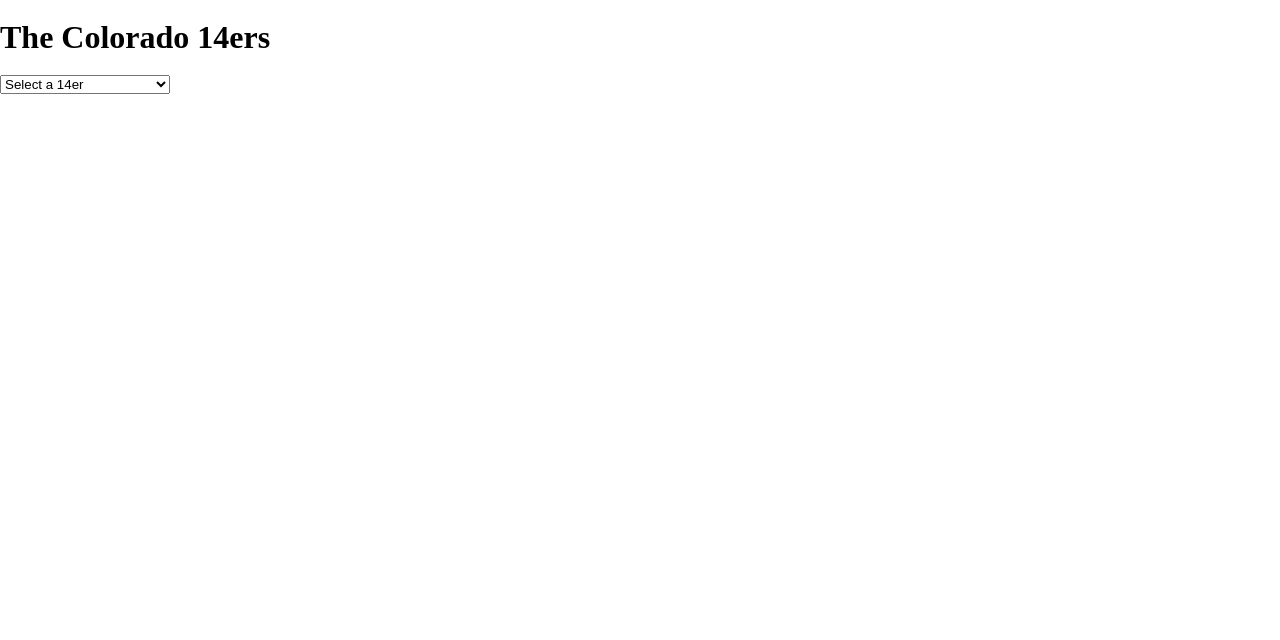
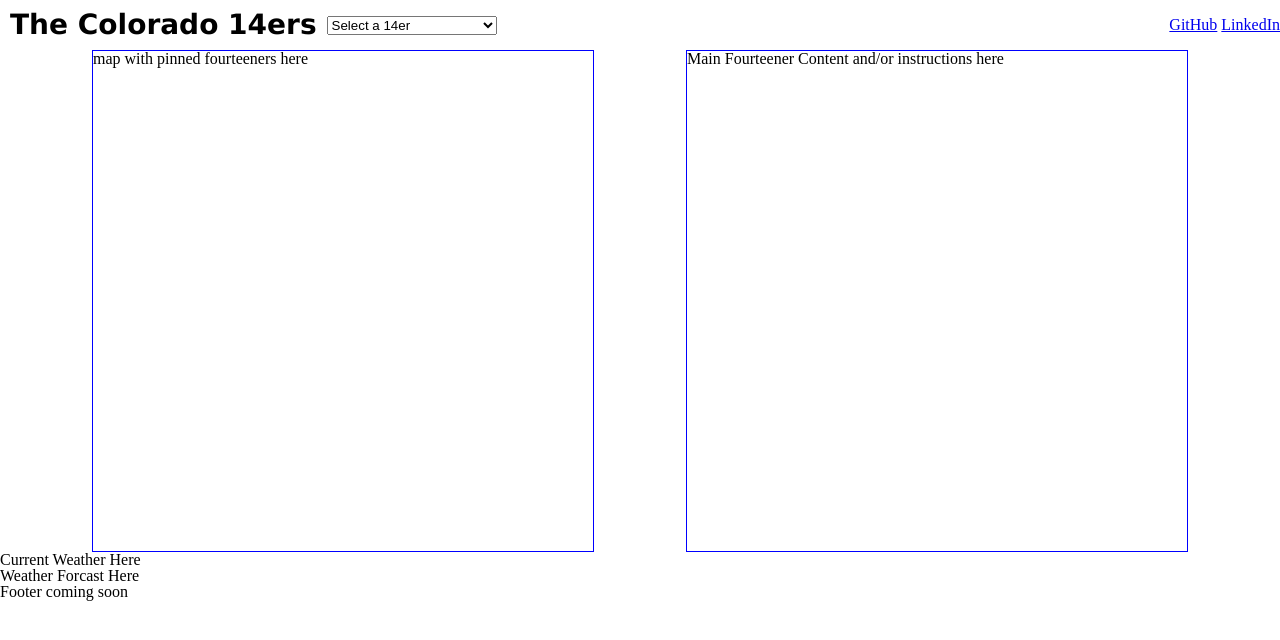
Before and after one commit to siascone/the-colorado-14ers, a website built with webpack: page index.html in a window 1280 px wide. Built offline with nearby package versions, Linux system fonts and the light colour scheme.

Commit message:
set basic style layout for main container and nav

```diff
--- a/index.html
+++ b/index.html
@@ -10,9 +10,38 @@
 </head>
 <body>
     <div id="root">
-        <h1>The Colorado 14ers</h1>
-        <div class="select-container"></div>
-        <div class="fourteener-container"></div>
+        <div class="navigation">
+            <div class="navigation-heading-select">
+                <h1 class="heading-title">The Colorado 14ers</h1>
+                <div class="select-container"></div>
+            </div>
+            <div class="bio-links">
+                <a href='https://github.com/siascone' target="_blank"><i className="fab fa-github"></i>GitHub</a>
+                <a href='https://www.linkedin.com/in/spencer-iascone-56b28b62' target="_blank"><i className="fab fa-linkedin"></i>LinkedIn</a>
+            </div>
+        </div>
+
+        <div class="fourteener-main">
+            <div class="fourteener-map">
+                map with pinned fourteeners here
+            </div>
+            <div class="fourteener-container">
+                Main Fourteener Content and/or instructions here
+            </div>
+        </div>
+
+        <div class="weather-container">
+            <div class="weather-current">
+                Current Weather Here
+            </div>
+            <div class="weather-forcast">
+                Weather Forcast Here
+            </div>
+        </div>
+
+        <div class="footer">
+            Footer coming soon
+        </div>
     </div>
 </body>
 </html>
--- a/src/index.scss
+++ b/src/index.scss
@@ -1,6 +1,14 @@
-// @import "./styles/example.scss";
 @import "./styles/reset.scss";
+@import "./styles/navigation.scss";
 @import "./styles/fourteener.scss";
-// #root {
-//     color: $color;
-// }
+
+body {
+    width: 100%;
+    min-height: 100vh;
+}
+
+#root {
+    // width: 100%;
+    // height: inherit;
+    // margin: 10px;
+}
--- a/src/styles/example.scss
+++ /dev/null
@@ -1,6 +0,0 @@
-// $color: purple;
-
-// #root > h1 {
-//     border: 4px solid $color;
-//     padding: 20px;
-// }
--- a/src/styles/fourteener.scss
+++ b/src/styles/fourteener.scss
@@ -1,14 +1,27 @@
-.fourteener-container {
+.fourteener-main {
+    width: 100%;
     display: flex;
-    margin: 10px
-    // flex-direction: column;
+    justify-content: space-evenly;
+    align-items: center;
 }
 
+.fourteener-container, .fourteener-map {
+    width: 500px;
+    height: 500px;
+    display: flex;
+    flex-direction: column;
+    border: 1px solid blue
+}
+
+// @media only screen and (max-width: 999px) {
+//     .fourteener-main {
+//         flex-direction: row !important;
+//     }
+// }
+
 .fourteener-image {
-    height: 500px;
-    width: 500px;
+    max-width: 100%;
     border-radius: 6px;
-    margin-right: 10px;
 }
 
 .metrics-container {
--- /dev/null
+++ b/src/styles/navigation.scss
@@ -0,0 +1,20 @@
+.navigation {
+    display: flex;
+    align-items: center;
+    justify-content: space-between;
+    height: 50px;
+    // margin: 10px 10px 0 10px;
+}
+
+.navigation-heading-select {
+    display: flex;
+    align-items: center;
+}
+
+.heading-title {
+    margin-right: 10px;
+    margin-left: 10px;
+    font-size: 28px;
+    font-weight: bold;
+    font-family: 'Lucida Sans', 'Lucida Sans Regular', 'Lucida Grande', 'Lucida Sans Unicode', Geneva, Verdana, sans-serif;
+}
```
Also changed, not shown: src/styles/reset.scss (+6 -6 lines), dist/main.css.
